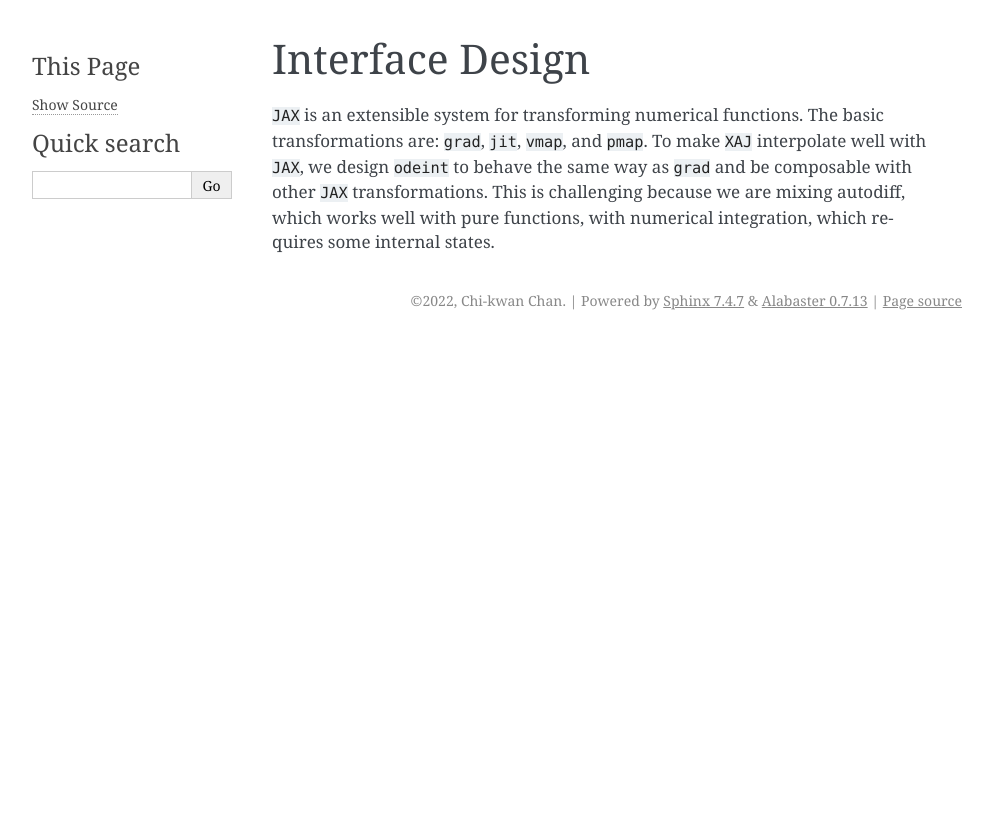
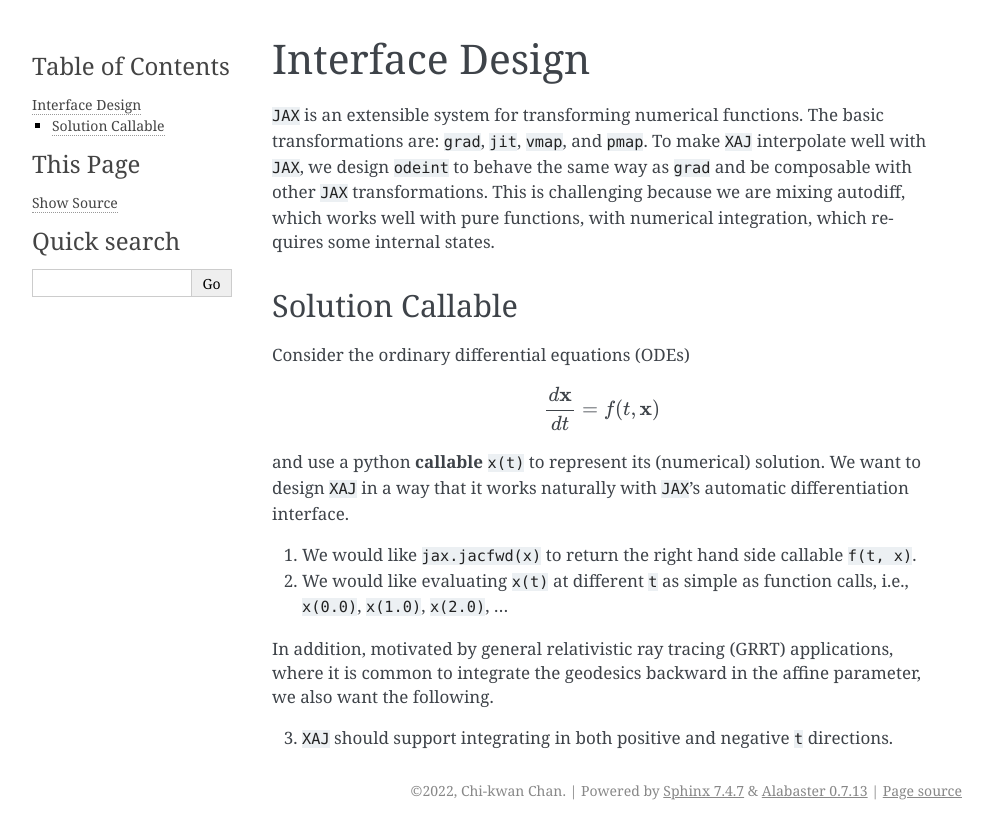
Before and after one commit to adxsrc/xaj, a Sphinx documentation site: the page built from docs/interface.rst, in a window 1280 px wide. Shown: the top 839 px of the page, without its empty margins (148-1141 px from the left). Built offline with Sphinx 7.4.7, drawn with Linux system fonts in a browser that asks for light colours.

Commit message:
Design the interface for the solution callable

```diff
--- a/docs/interface.rst
+++ b/docs/interface.rst
@@ -10,3 +10,31 @@
 This is challenging because we are mixing autodiff, which works well
 with pure functions, with numerical integration, which requires some
 internal states.
+
+
+Solution Callable
+-----------------
+
+Consider the ordinary differential equations (ODEs)
+
+.. math::
+
+   \frac{d\mathbf{x}}{dt} = f(t, \mathbf{x})
+
+and use a python **callable** ``x(t)`` to represent its (numerical)
+solution.
+We want to design ``XAJ`` in a way that it works naturally with
+``JAX``'s automatic differentiation interface.
+
+1. We would like ``jax.jacfwd(x)`` to return the right hand side
+   callable ``f(t, x)``.
+
+2. We would like evaluating ``x(t)`` at different ``t`` as simple as
+   function calls, i.e., ``x(0.0)``, ``x(1.0)``, ``x(2.0)``, ...
+
+In addition, motivated by general relativistic ray tracing (GRRT)
+applications, where it is common to integrate the geodesics backward
+in the affine parameter, we also want the following.
+
+3. ``XAJ`` should support integrating in both positive and negative
+   ``t`` directions.
```
